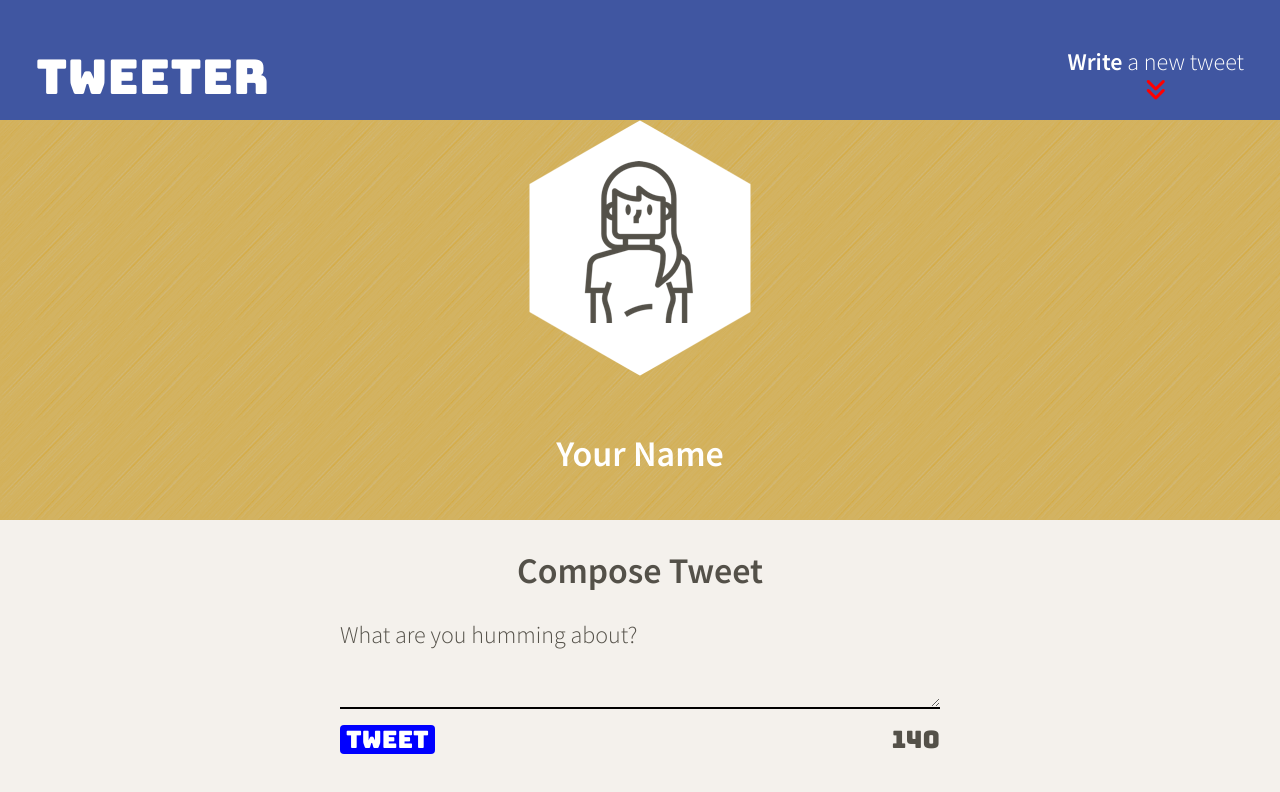
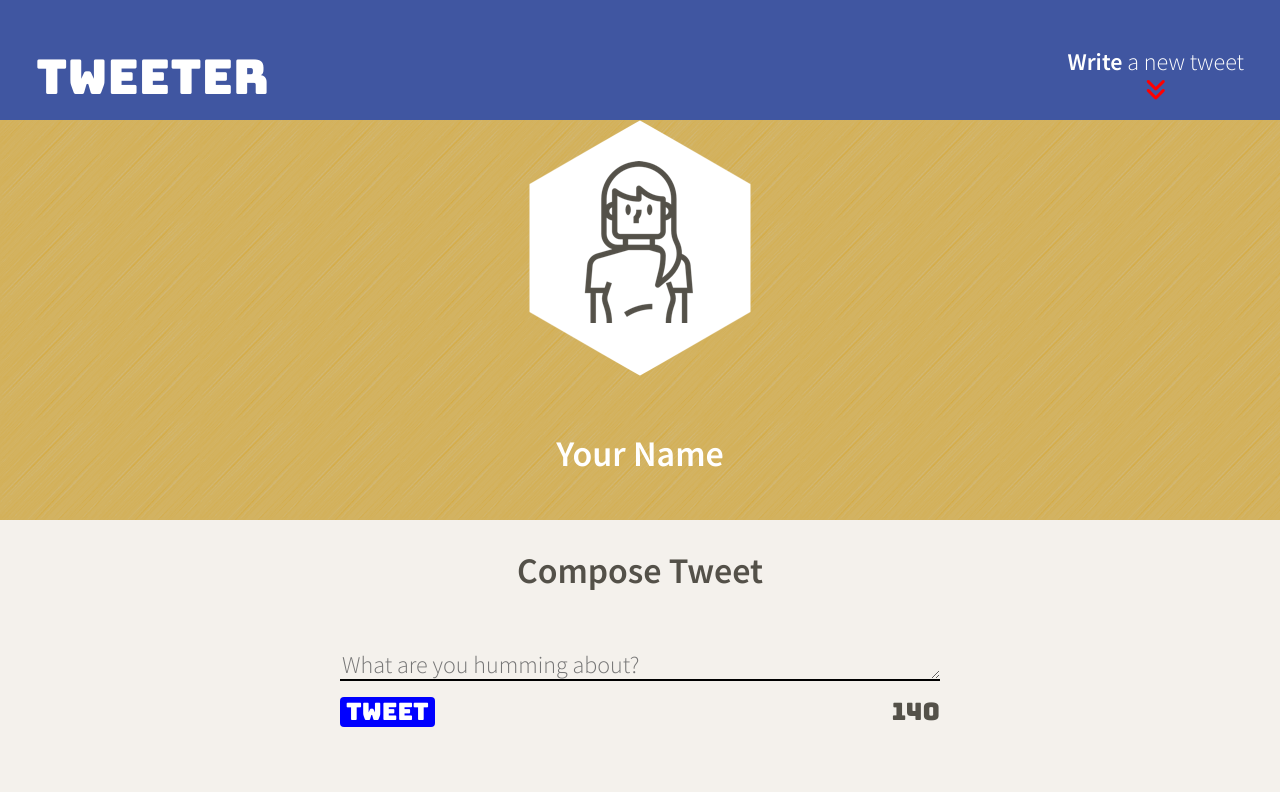
Before and after one commit to tangivan/tweeter-project, a website: page public/index.html in a window 1280 px wide. Drawn offline with nearby package versions, Linux system fonts and the light colour scheme.

Commit message:
Change tweet textarea label into a placeholder

```diff
--- a/public/index.html
+++ b/public/index.html
@@ -52,8 +52,7 @@
     <section class="new-tweet">
       <h2>Compose Tweet</h2>
       <form action="/tweets/" method="POST">
-        <label for="tweet-text">What are you humming about?</label>
-        <textarea name="text" id="tweet-text"></textarea>
+        <textarea name="text" id="tweet-text" placeholder="What are you humming about?"></textarea>
         <div>
           <button type="submit">Tweet</button>
           <output name="counter" class="counter" for="tweet-text">140</output>
```
